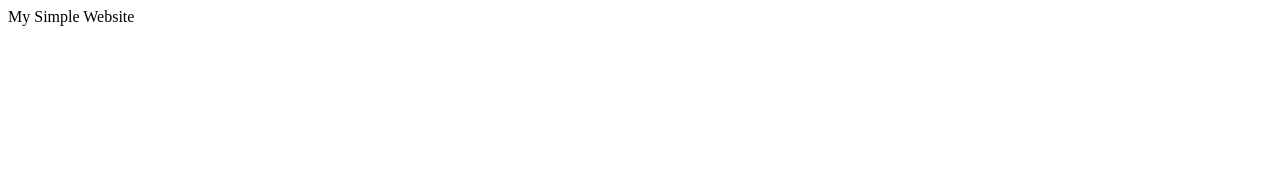
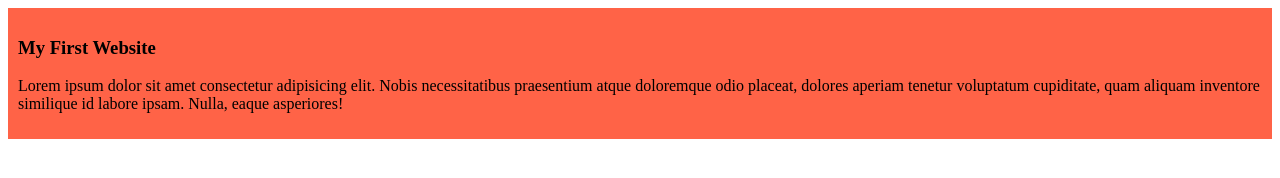
Before and after one commit to FauziaAkther/my-simple-website, a plain HTML site: page index.html in a window 1280 px wide. Drawn offline with Linux system fonts and the light colour scheme.

Commit message:
added the first blog

```diff
--- a/index.html
+++ b/index.html
@@ -3,9 +3,13 @@
 <head>
     <meta charset="UTF-8">
     <meta name="viewport" content="width=device-width, initial-scale=1.0">
-    <titl>My Simple Website</title>
+    <title>My Simple Website</title>
+    <link rel="stylesheet" href="styles/blog.css">
 </head>
 <body>
-
+    <div>
+        <h3>My First Website</h3>
+        <p>Lorem ipsum dolor sit amet consectetur adipisicing elit. Nobis necessitatibus praesentium atque doloremque odio placeat, dolores aperiam tenetur voluptatum cupiditate, quam aliquam inventore similique id labore ipsam. Nulla, eaque asperiores!</p>
+    </div>
 </body>
 </html>
--- /dev/null
+++ b/styles/blog.css
@@ -0,0 +1,4 @@
+div{
+    background-color: tomato;
+    padding: 10px;
+}
```
